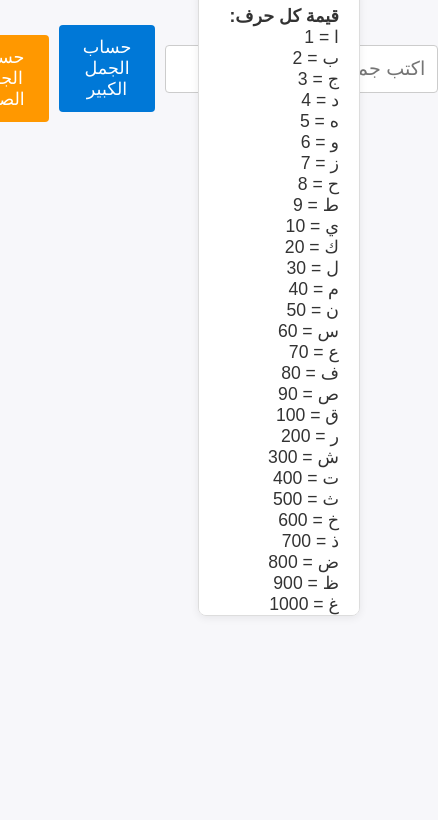
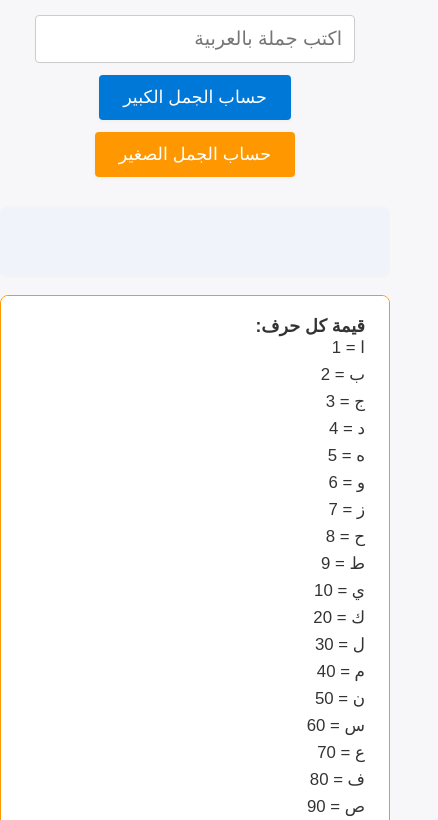
Before and after one commit to melhemka/abjad-clac, a plain HTML site: page index.html in a window 390 px wide. Shown: the part 93-913 px from the top of the page, 438 px wide, since content can reach past the window. Before the commit the page ends 844 px from the top, so only its background shows below. Drawn offline with Linux system fonts and the light colour scheme.

Commit message:
Update style.css
Signed-off-by: melhemka <melhemka20@gmail.com>

```diff
--- a/style.css
+++ b/style.css
@@ -43,19 +43,33 @@ h1 {
   outline: none;
 }
 
-.input-group button {
+.input-group button,
+#smallAbjadBtn {
   padding: 12px 24px;
   font-size: 1.1rem;
-  background: #0078d7;
-  color: #fff;
   border: none;
   border-radius: 4px;
   cursor: pointer;
-  transition: background 0.2s;
+  transition: background 0.2s, box-shadow 0.2s;
+  box-shadow: 0 1px 4px rgba(0, 0, 0, 0.04);
+}
+
+.input-group button {
+  background: #0078d7;
+  color: #fff;
 }
 
 .input-group button:hover {
   background: #005fa3;
+}
+
+#smallAbjadBtn {
+  background: #ff9800;
+  color: #fff;
+}
+
+#smallAbjadBtn:hover {
+  background: #e68900;
 }
 
 #result {
@@ -65,36 +79,51 @@ h1 {
   margin-top: 20px;
   font-weight: bold;
   min-height: 32px;
+  background: #f0f4fa;
+  border-radius: 8px;
+  padding: 18px 0 18px 0;
+  box-shadow: 0 1px 4px rgba(0, 0, 0, 0.04);
+  direction: rtl;
+  margin-bottom: 20px;
 }
+
 #abjad-list {
   position: fixed;
   top: 80px;
   right: 30px;
   background: #fff;
-  border: 1px solid #ddd;
-  border-radius: 8px;
-  padding: 18px 20px;
-  box-shadow: 0 2px 8px rgba(0, 0, 0, 0.07);
+  border: 1.5px solid #ff9800;
+  border-radius: 10px;
+  padding: 20px 24px;
+  box-shadow: 0 2px 12px rgba(0, 0, 0, 0.1);
   font-size: 1.1rem;
   color: #333;
   max-height: 70vh;
   overflow-y: auto;
-  min-width: 120px;
+  min-width: 140px;
   direction: rtl;
+  z-index: 10;
 }
-#smallAbjadBtn {
-  padding: 12px 24px;
-  font-size: 1.1rem;
-  background: #ff9800;
-  color: #fff;
-  border: none;
-  border-radius: 4px;
-  cursor: pointer;
-  transition: background 0.2s;
-  margin: 20px auto 0 auto;
-  display: block;
+#abjad-list ul {
+  padding: 0;
+  margin: 0;
+}
+#abjad-list li {
+  margin-bottom: 6px;
+  font-size: 1.05rem;
 }
 
-#smallAbjadBtn:hover {
-  background: #e68900;
+@media (max-width: 600px) {
+  .input-group {
+    flex-direction: column;
+    gap: 12px;
+  }
+  #abjad-list {
+    position: static;
+    margin: 20px auto;
+    max-width: 90vw;
+    min-width: unset;
+    box-shadow: none;
+    border-radius: 8px;
+  }
 }
```
